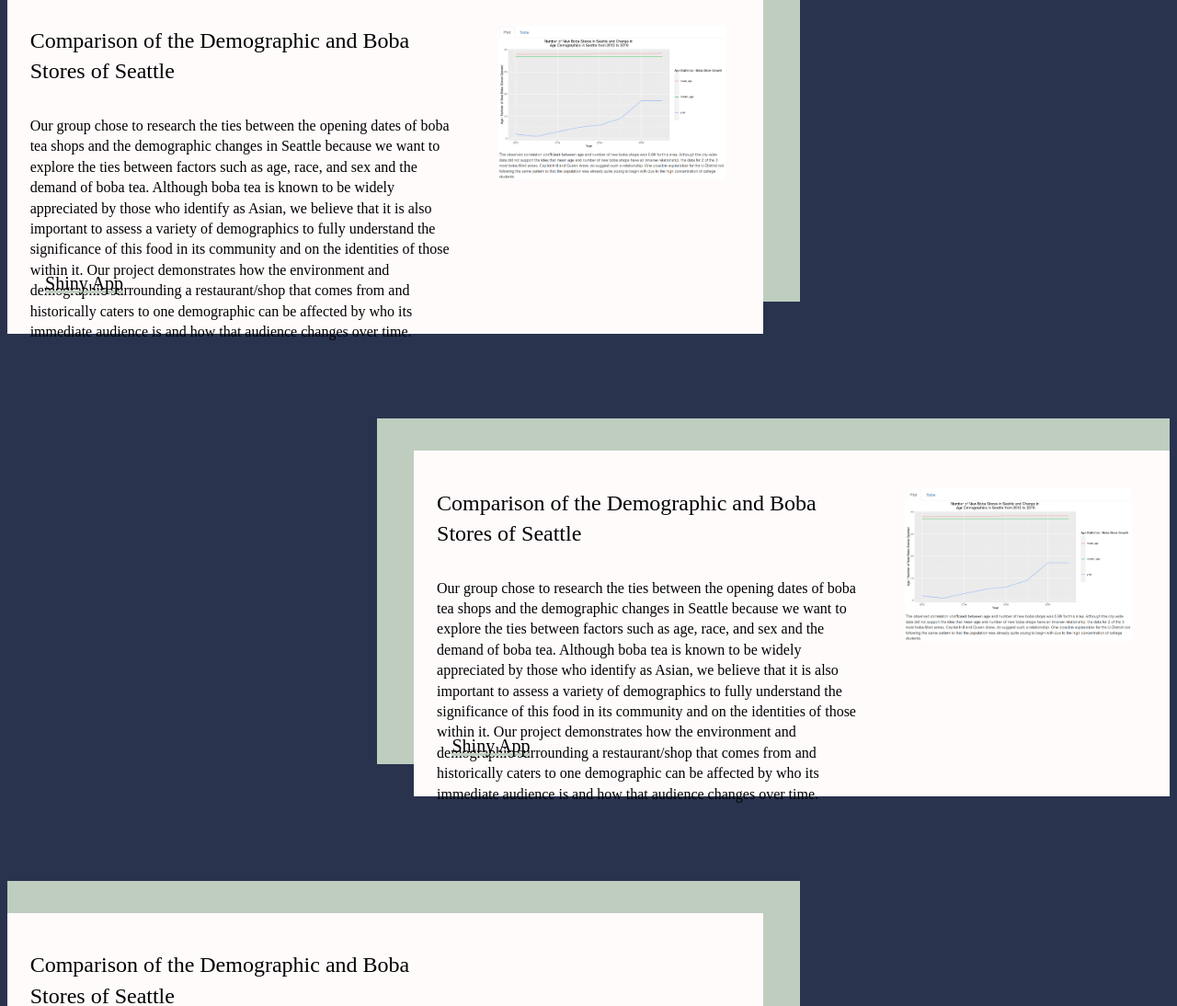
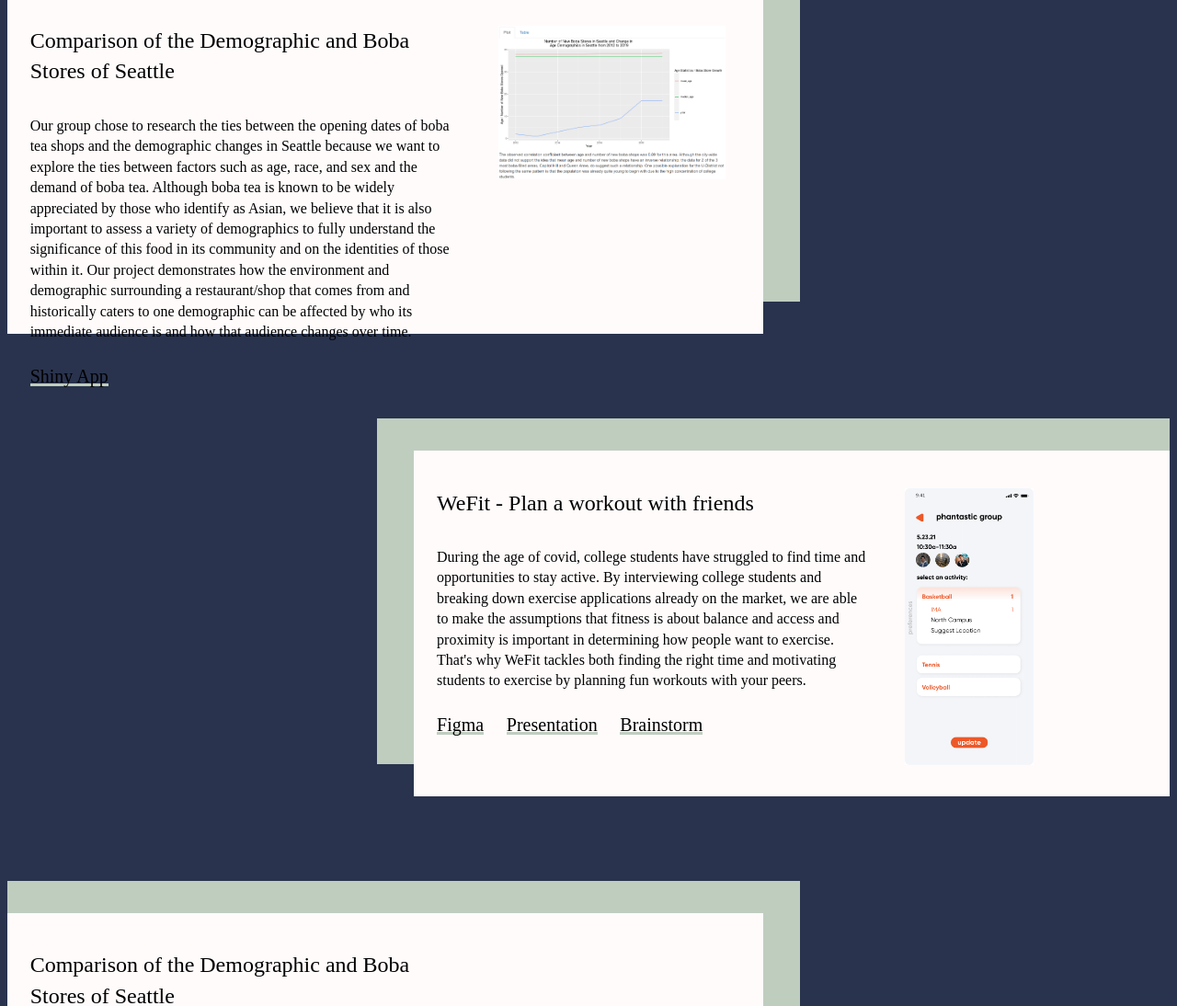
Before and after one commit to garrettleung/Garrettleung.me, a plain HTML site: page index.html in a window 1280 px wide. Shown: the part 1409-2503 px from the top of the page at 92% size. Drawn offline with nearby package versions, Linux system fonts and the light colour scheme; files that its build step writes are made by us from their sources; files whose address does not match are found by name.

Commit message:
finish wefit box

```diff
--- a/css/main.css
+++ b/css/main.css
@@ -198,11 +198,14 @@ body {
     padding-top: 3%;
   }
 
-  #projectLinks {
-    position: absolute;
+  .projectLinks {
+    margin-top: 3%;
+    width: auto;
     bottom: 0;
+    float: left;
     margin-left: 5%;
     margin-bottom: 5%;
+    margin-right: 0;
     font-size: 20px;
   }
 
--- a/index.html
+++ b/index.html
@@ -82,7 +82,10 @@
                         can be affected by who its immediate audience is and how that audience changes over time.
 
                     </h1>
-                    <h1 id = projectLinks><span data-scroll class="highlight" ><a style="text-decoration:none;color:black;" href="https://garrettleung.shinyapps.io/Comparison-of-the-Demographic-and-Boba-Stores-of-Seattle/">Shiny App</a></span></h1>
+                    <div class = projectLinks>
+                        <span data-scroll class="highlight" ><a style="text-decoration:none;color:black;" href="https://garrettleung.shinyapps.io/Comparison-of-the-Demographic-and-Boba-Stores-of-Seattle/">Shiny App</a></span>
+                    </div>
+
                 </div>
                 <div class="projectPicture">
                     <img src="assets/pics/BobaRpic.png" width = 100%>
@@ -94,21 +97,28 @@
             <div class="projectBox projectBox-right">
                 <div class="projectText">
                     <h1 id = "projectTitle">
-                        Comparison of the Demographic and Boba Stores of Seattle
+                        WeFit - Plan a workout with friends
                     </h1>
                     <h1 id = "projectDescription">
-                        Our group chose to research the ties between the opening dates of boba tea shops and the demographic changes
-                         in Seattle because we want to explore the ties between factors such as age, race, and sex and the demand of boba tea.
-                         Although boba tea is known to be widely appreciated by those who identify as Asian, we believe that it is also important to assess a variety of demographics to fully understand the significance of this food in its community and on the identities of those within it.
-                        Our project demonstrates how the environment and demographic surrounding
-                        a restaurant/shop that comes from and historically caters to one demographic
-                        can be affected by who its immediate audience is and how that audience changes over time.
+                        During the age of covid, college students have struggled to find time and opportunities to stay active.
+                        By interviewing college students and breaking down exercise applications already on the market, we are able to make the assumptions that
+                        fitness is about balance and access and proximity is important in determining how people want to exercise.
+                        That's why WeFit tackles both finding the right time and motivating students to exercise by planning fun workouts with your peers.
+
 
                     </h1>
-                    <h1 id = projectLinks><span data-scroll class="highlight" ><a style="text-decoration:none;color:black;" href="https://garrettleung.shinyapps.io/Comparison-of-the-Demographic-and-Boba-Stores-of-Seattle/">Shiny App</a></span></h1>
+                    <div class = projectLinks>
+                        <span data-scroll class="highlight" ><a style="text-decoration:none;color:black;" href="https://www.figma.com/file/HGGx9mqcLaNkpGyzloKE4A/Protothon?node-id=0%3A1">Figma</a></span>
+                    </div>
+                    <div class = projectLinks>
+                        <span data-scroll class="highlight" ><a style="text-decoration:none;color:black;" href="assets/pics/WeFit - Fitness Track.pdf">Presentation</a></span>
+                    </div>
+                    <div class = projectLinks>
+                        <span data-scroll class="highlight" ><a style="text-decoration:none;color:black;" href="https://www.figma.com/file/s94RN2B4LWLmew1anw1Cee/Graveyard">Brainstorm</a></span>
+                    </div>
                 </div>
                 <div class="projectPicture">
-                    <img src="assets/pics/BobaRpic.png" width = 100%>
+                    <img src="assets/pics/WeFitPic.png" height = 100%>
                 </div>
             </div>
         </div>
```
Also changed, not shown: assets/pics/WeFitPic.png (added), 1 other file.
